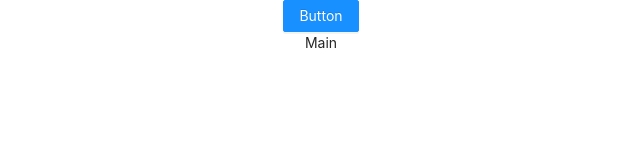
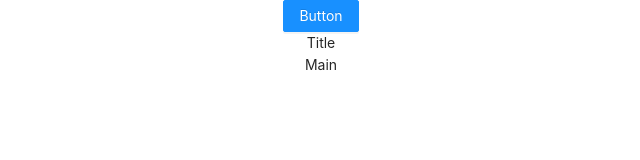
Before and after one commit to hadialhakeem/audiolec, a React (Create React App) app: page / in a window 1280 px wide. Shown: the top 160 px of the page, without its empty margins (319-959 px from the left). Built offline with nearby package versions, Linux system fonts and the light colour scheme.

Commit message:
imported title

```diff
--- a/src/App.js
+++ b/src/App.js
@@ -2,10 +2,12 @@ import React from 'react';
 import { Button } from 'antd';
 import './App.css';
 import Main from "./components/Main";
+import Title from "./components/Title";
 
 const App = () => (
     <div className="App">
         <Button type="primary">Button</Button>
+        <Title />
         <Main />
     </div>
 );
```
